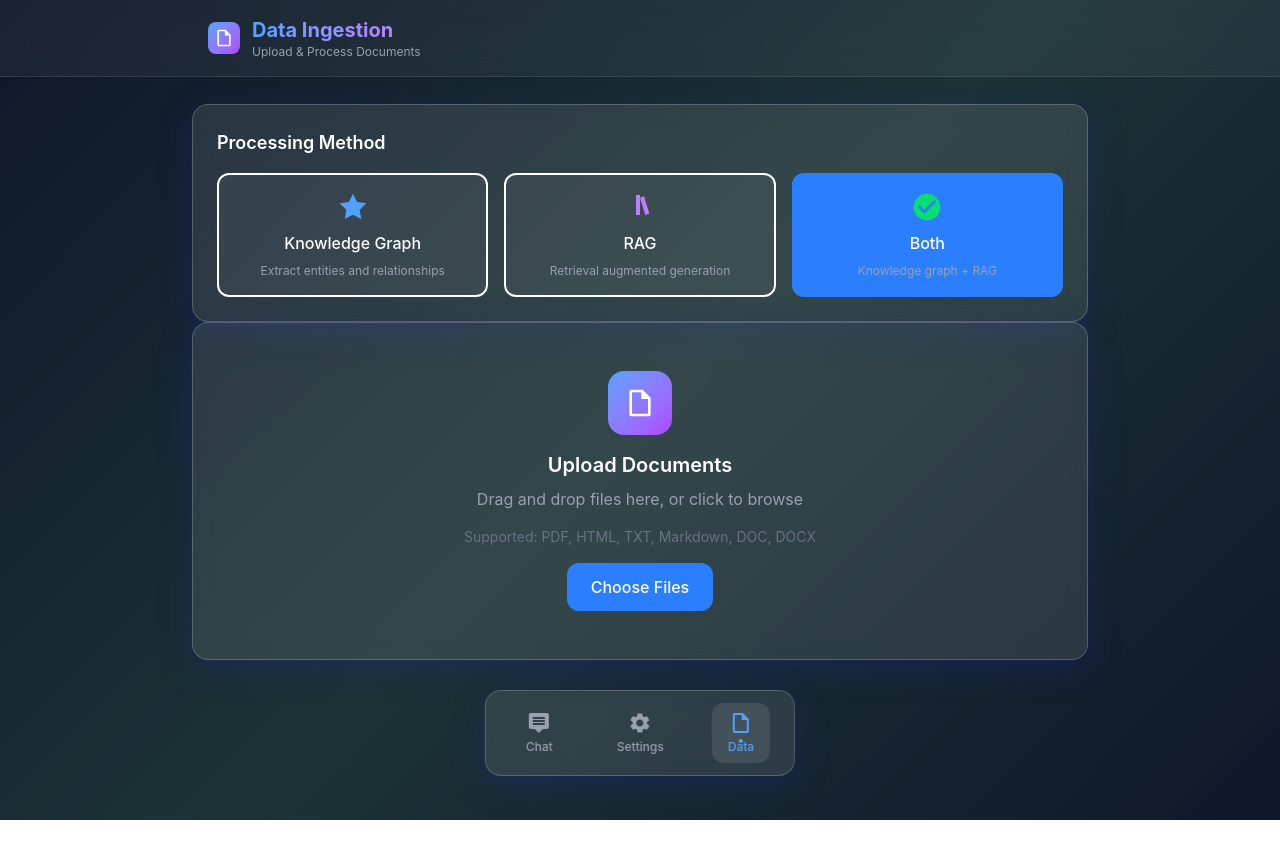
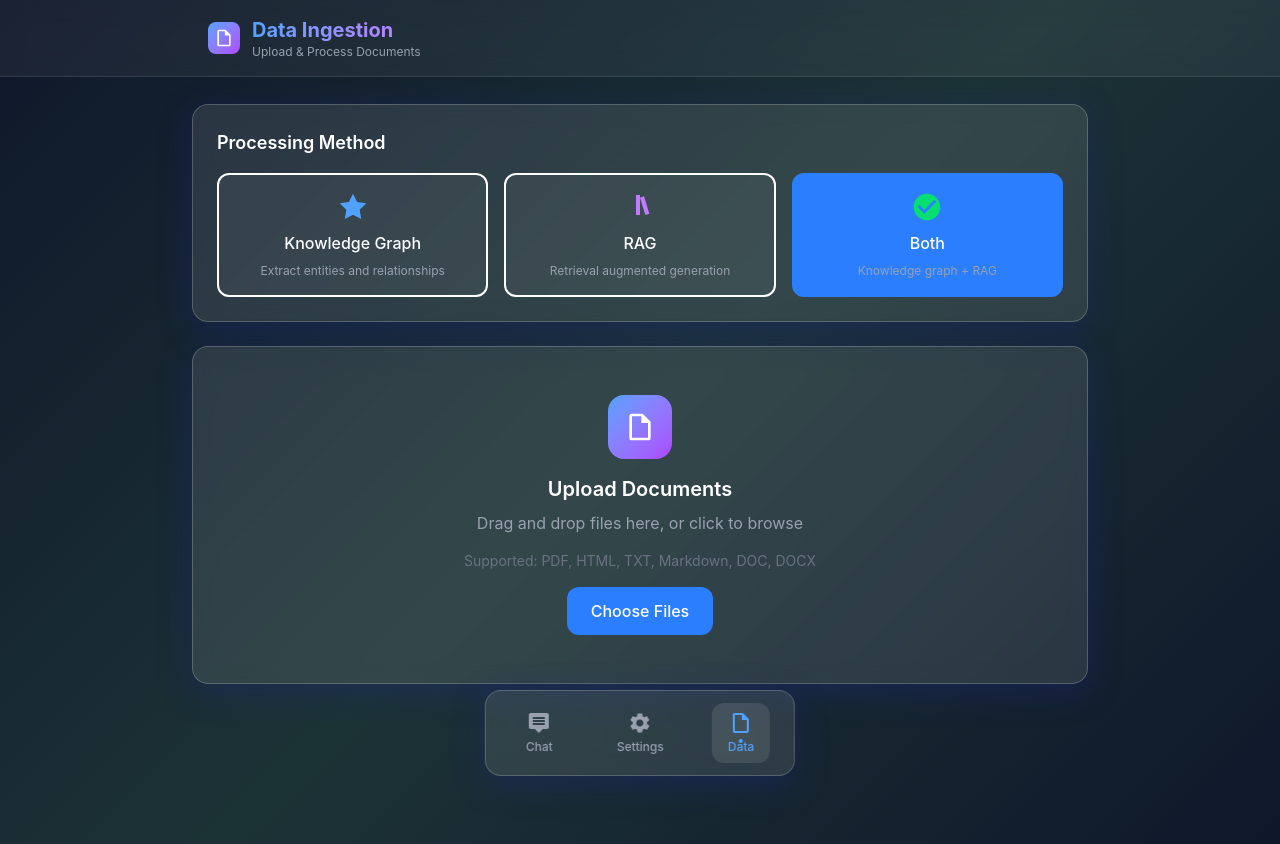
Before and after one commit to nickverneck/Oracle, a SvelteKit app in the folder frontend/: page /data in a window 1280 px wide. Before the commit the page ends 820 px from the top, so only its background shows below. Built offline with nearby package versions, Linux system fonts and the light colour scheme.

Commit message:
fixed margin

```diff
--- a/frontend/src/routes/data/+page.svelte
+++ b/frontend/src/routes/data/+page.svelte
@@ -212,7 +212,7 @@
 			</div>
 
 			<!-- File Upload Area -->
-			<div class="mb-8">
+			<div class="mb-8 mt-6">
 				<div
 					class="relative glass border-2 border-dashed rounded-2xl p-12 text-center transition-all duration-300 ease-out"
 					class:border-blue-500={dragActive}
```
